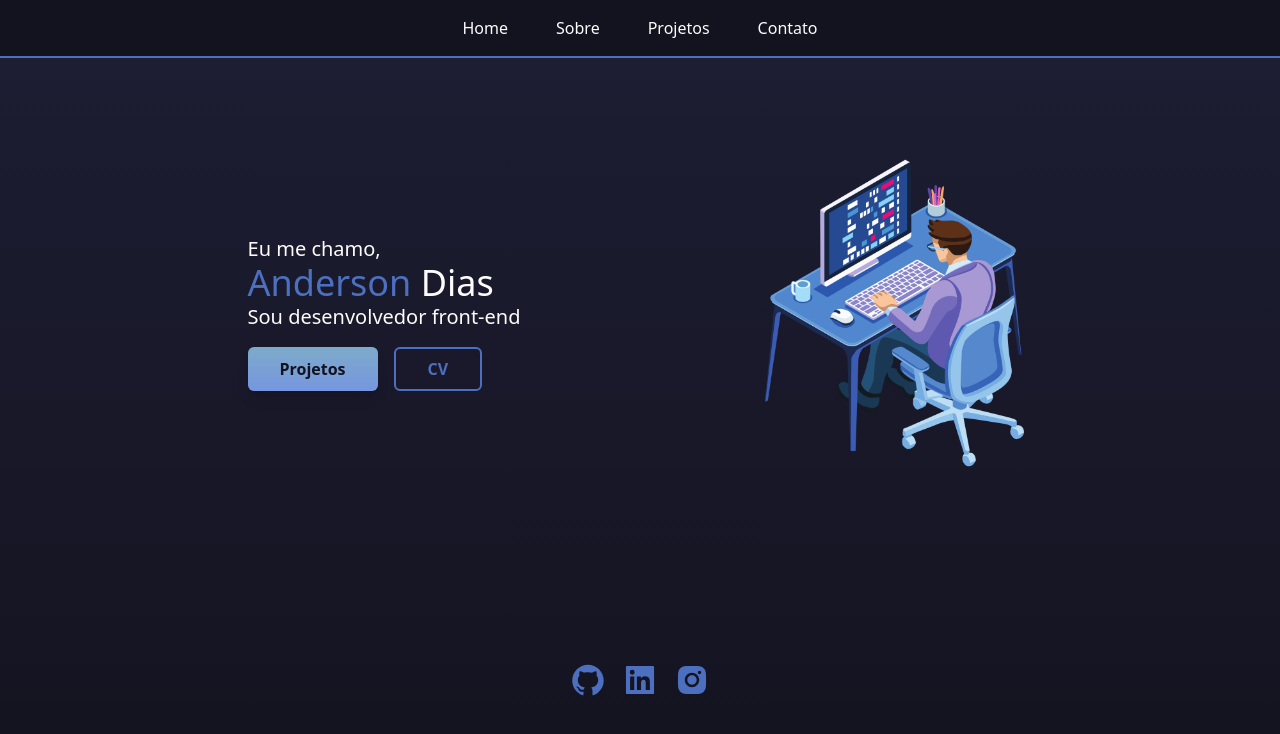
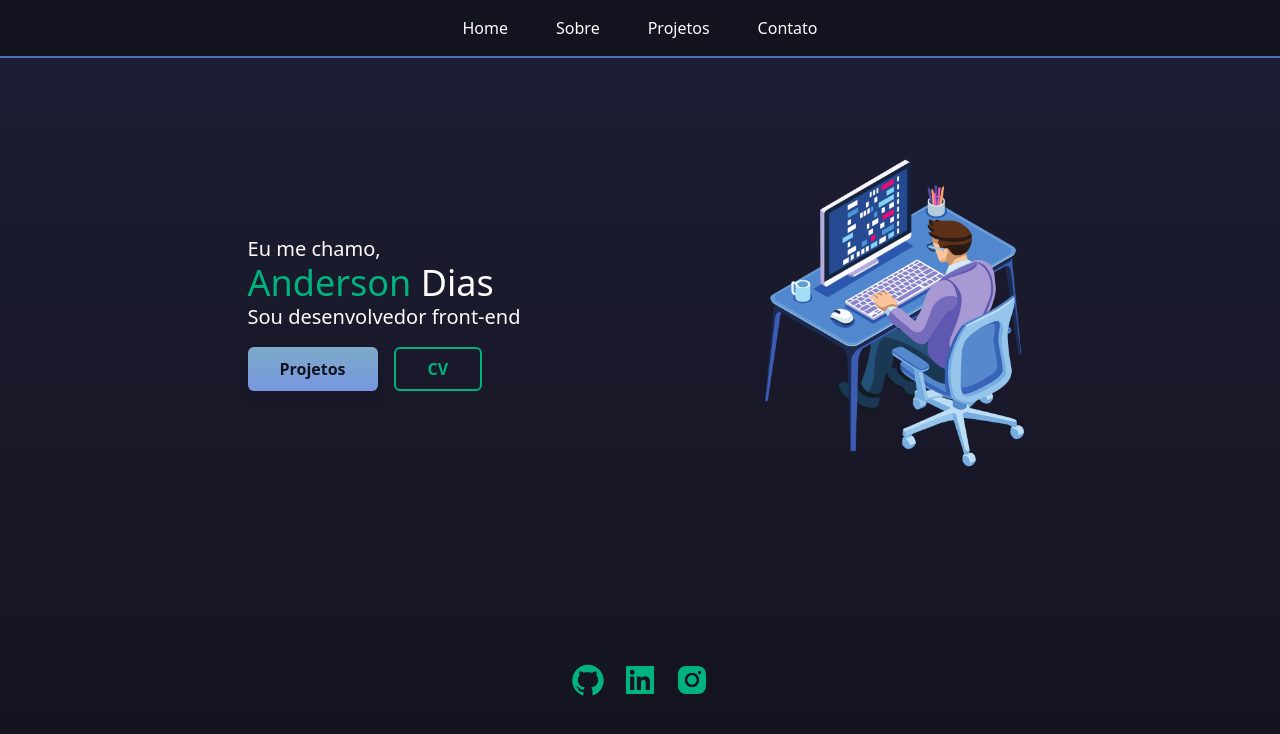
Before and after one commit to andersonDias89/my-site-next, a Next.js app: page / in a window 1280 px wide. Shown: the top 734 px of the page. Built offline with nearby package versions, Linux system fonts and the light colour scheme.

Commit message:
mudando a cor secondary para green

```diff
--- a/tailwind.config.js
+++ b/tailwind.config.js
@@ -9,8 +9,8 @@ module.exports = {
       colors: {
         dark: "#13131F",
         white: "#FEFBFB",
-        secondary: "#4C6FBF",
-        blueLight: "#BCDEF5",
+        secondary: "#00B37E",
+        blueLight: "#FEFBFB",
         purple: "#5e58b1"
       }
     },
```
